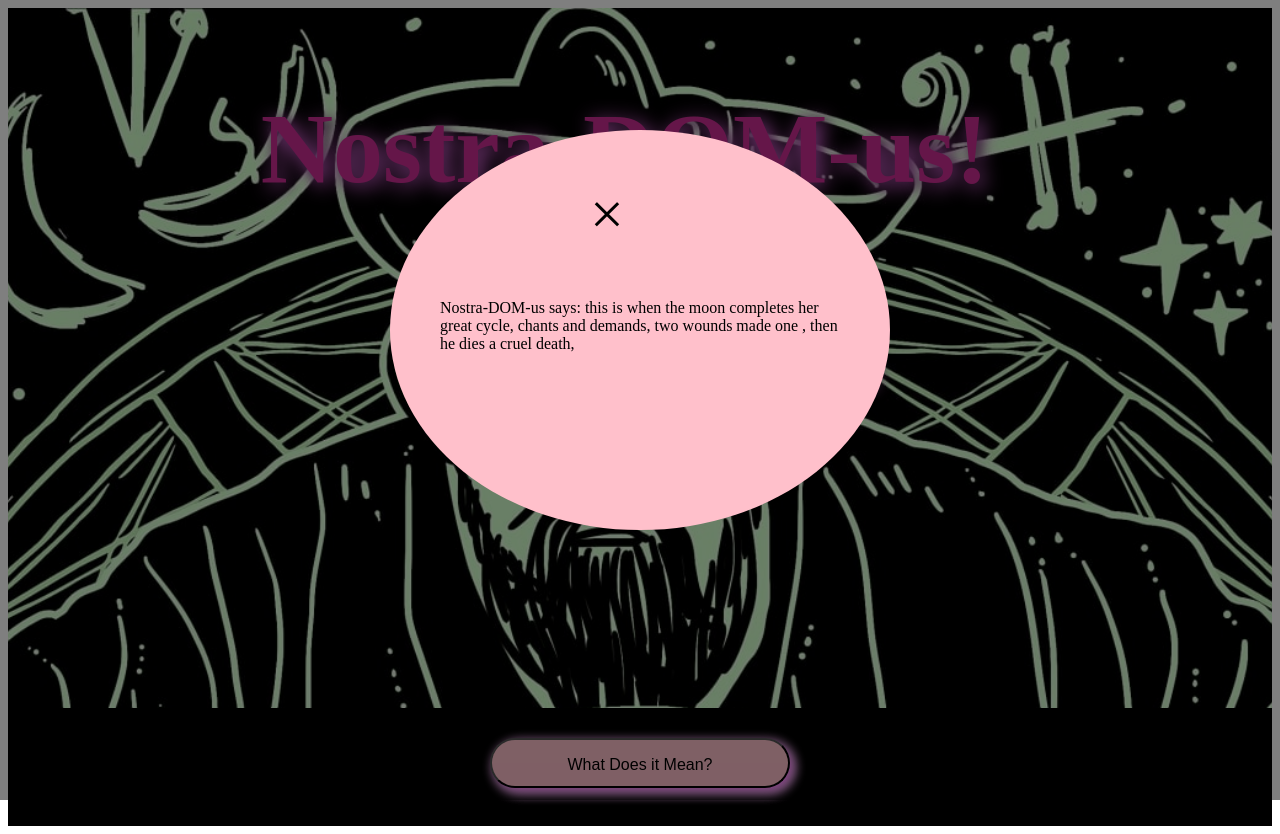
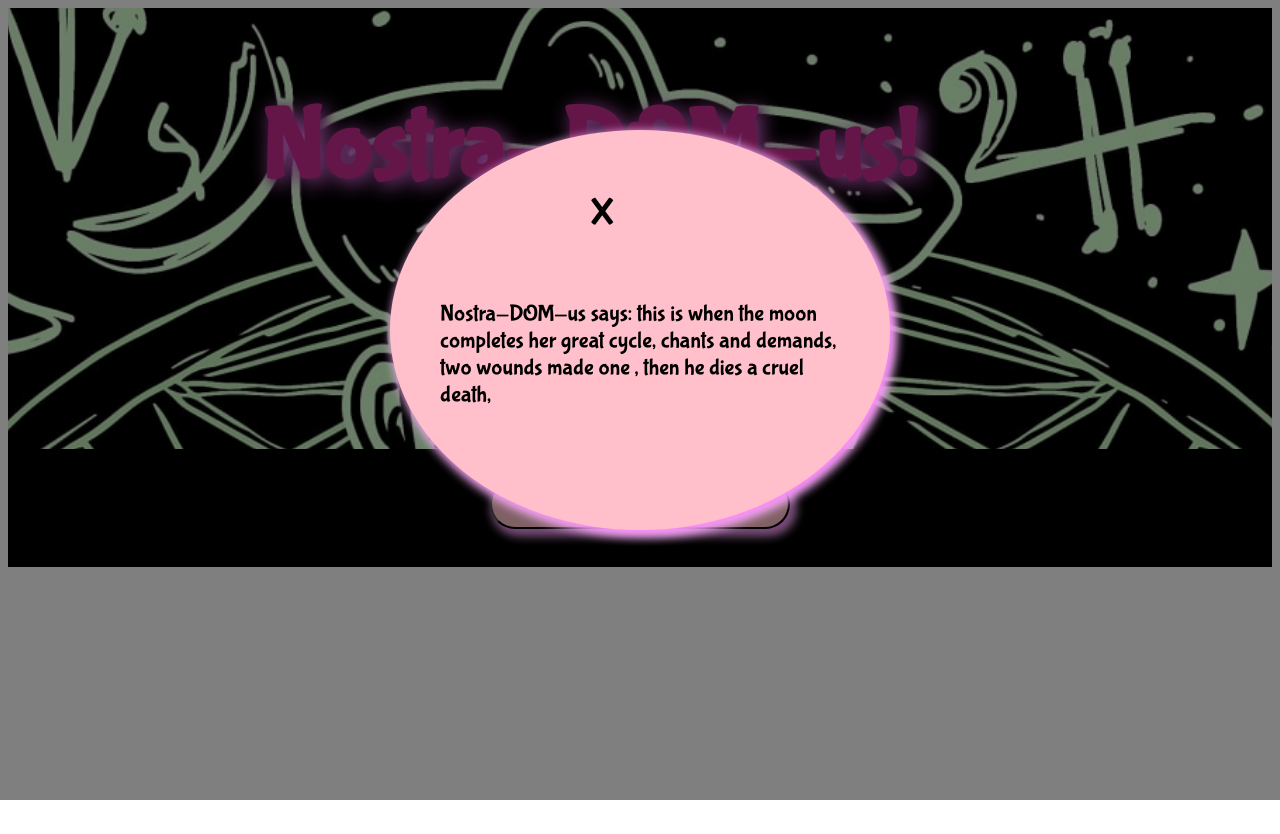
Before and after one commit to HannahKeith/HannahKeith.github.io, a plain HTML site: page NostraDOMus/index.html in a window 1280 px wide. Both pictures are taken after a click on the button "What Does it Mean?". After the commit the page ends 800 px from the top, so only its background shows below. Drawn offline with nearby package versions, Linux system fonts and the light colour scheme; no server answers.

Commit message:
added more styling

```diff
--- a/NostraDOMus/app.js
+++ b/NostraDOMus/app.js
@@ -102,6 +102,7 @@ const generatePrediction = () => {
       $oracle.empty();
       $oracle.appendTo($('.modal-text'))
       $oracle.text(`Nostra-DOM-us says: ${predictions[randomNumGenerator()]}   ${predictions[randomNumGenerator()]}   ${predictions[randomNumGenerator()]}`)
+      $oracle.addClass('message')
 
 
 
--- a/NostraDOMus/style.css
+++ b/NostraDOMus/style.css
@@ -1,13 +1,16 @@
-/* <style>
+
 @import url('https://fonts.googleapis.com/css2?family=Bubblegum+Sans&display=swap');
-</style> */
 
+/* @font-face {
+  font-family: 'bubblegumsans'
+  url('https://fonts.googleapis.com/css2?family=Bubblegum+Sans&display=swap')
+} */
 
 .head{
   display: flex;
   align-content: center;
   flex-direction: column;
-  height: 700px;
+  height: 100%;
 
   /* width: auto; */
   background-image: url("nostradamus_header.png");
@@ -15,6 +18,7 @@
   background-size: cover;
   background-attachment:fixed;
   background-repeat: no-repeat;
+
   }
 
 
@@ -22,6 +26,8 @@
 h2 {
   color: #ca2c92;
   font-size: 100px;
+  font-family: 'Bubblegum Sans', cursive;
+  /* font-family: "bubblegumsans"; */
   padding-left: 20%;
   word-wrap: break-word;
   text-shadow: 4px 4px 20px #ff77ff,4px 4px 12px black;
@@ -31,6 +37,7 @@ h2 {
 h3{
   color: #ca2c92;
   font-size: 50px;
+  font-family: 'Bubblegum Sans', cursive;
   padding-left: 35%;
   word-wrap: break-word;
   text-shadow: 4px 4px 12px #ff77ff,4px 4px 12px black;
@@ -62,19 +69,23 @@ h3{
   border-radius: 50%;
   max-width: 100%;
   max-height: 100%;
+  margin-bottom: 20%;
+  margin-top: 10%;
   }
 
 
 
 .button {
   background: pink;
-  padding: 1em 2em;
+  padding-bottom: 10%
   color: black;
   border-radius: 25px;
   font-size: 16px;
   height: 50px;
   width: 300px;
   box-shadow: 4px 4px 12px #ff77ff,4px 4px 12px white;
+  font-family: 'Bubblegum Sans', cursive;
+  font-size: 25px;
 }
 
 #quoteBtn {
@@ -115,9 +126,15 @@ h3{
   padding-left: 50px;
   padding-right: 50px;
   background-color: pink;
+  font-size: 16px;
+  font-family: 'Bubblegum Sans', cursive;
+  box-shadow: 4px 4px 12px #ff77ff,4px 4px 12px white;
 }
 
+.message {
+  font-size: 23px;
 
+}
 
 .closeBtn {
   color:black;
```
